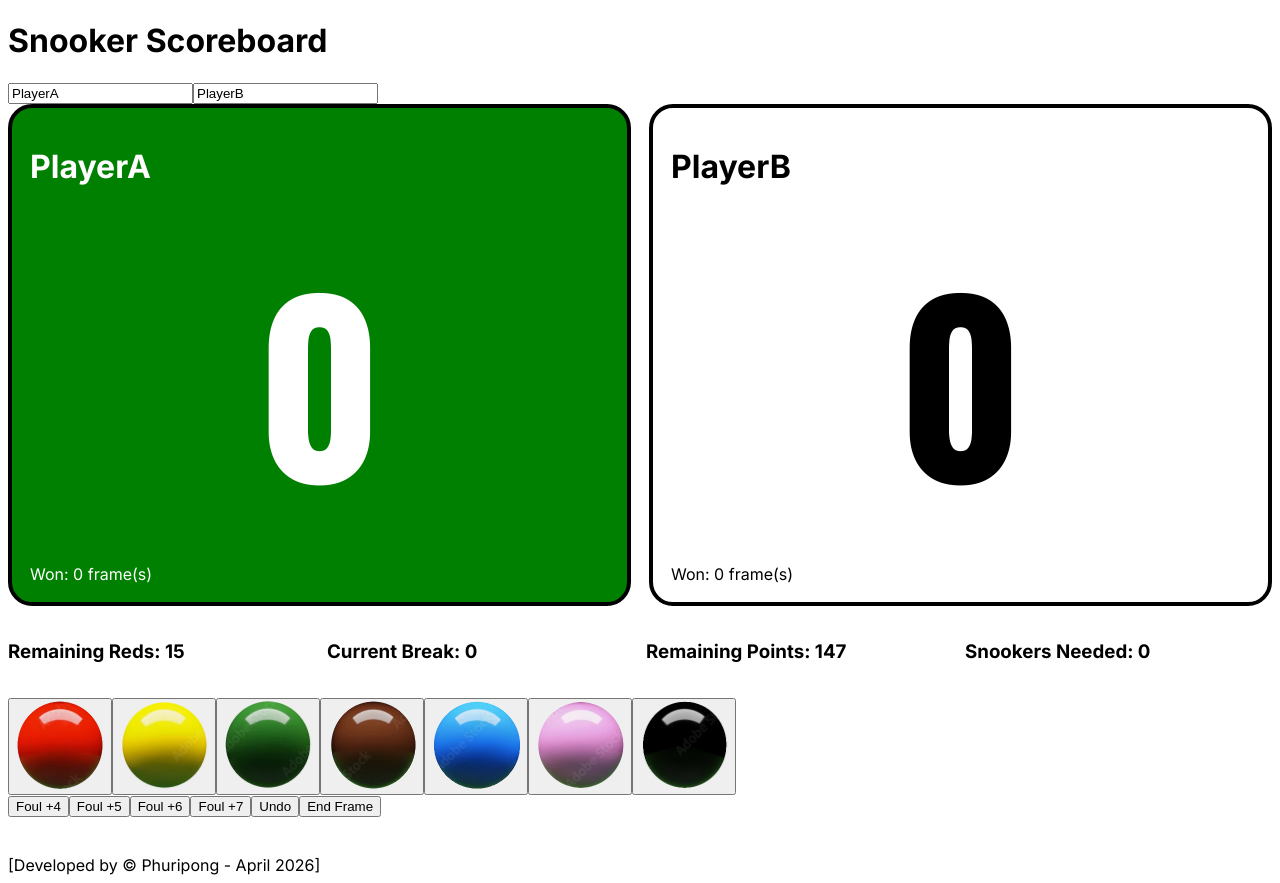
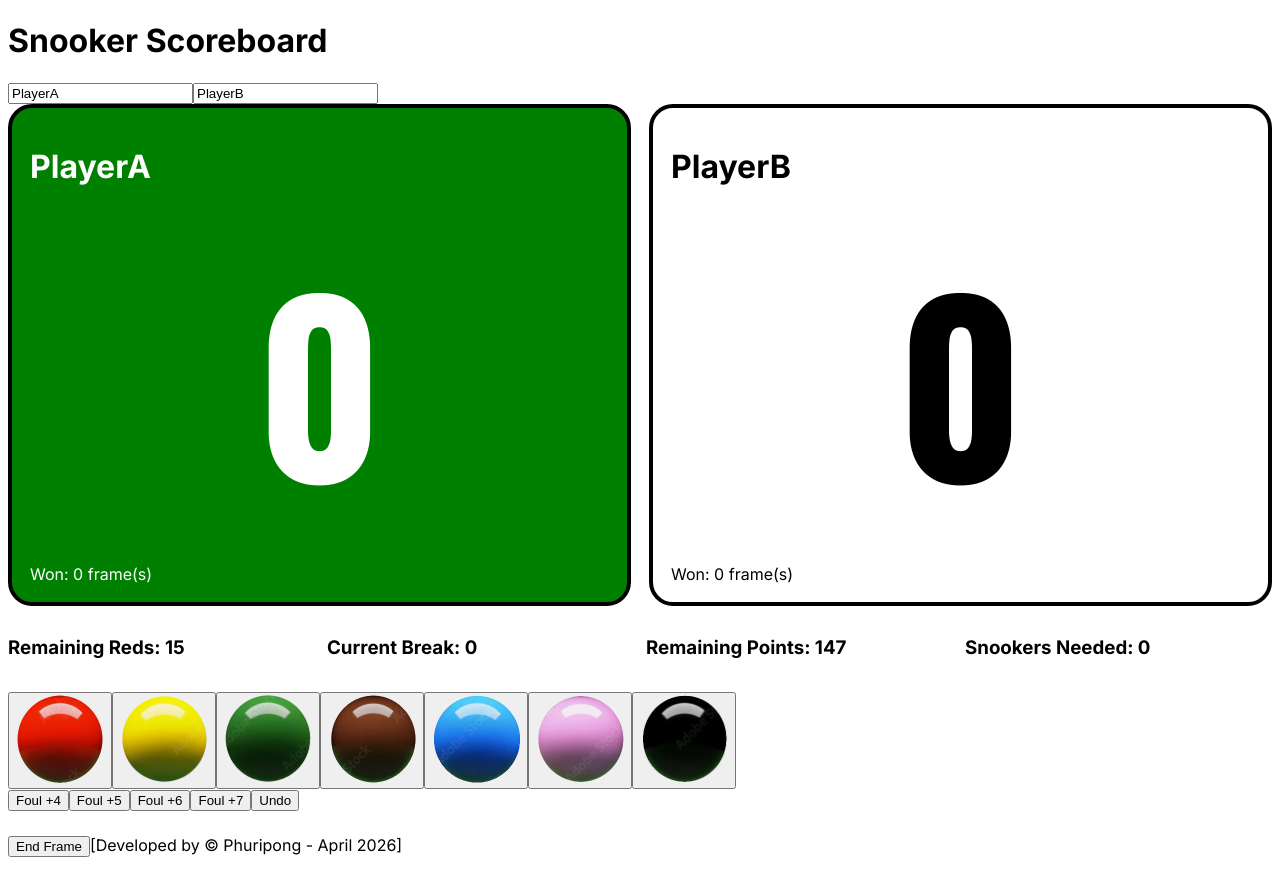
Before and after one commit to phuriponga/SnookerScoreBoard, a Next.js app: page / in a window 1280 px wide. Built offline with nearby package versions, Linux system fonts and the light colour scheme.

Commit message:
Update SnookerScoreboardApp.tsx

```diff
--- a/components/SnookerScoreboardApp.tsx
+++ b/components/SnookerScoreboardApp.tsx
@@ -204,7 +204,7 @@ export default function SnookerScoreboardApp() {
             ))}
           </CardContent>
         </Card>
-        <div style={{ height: "16px" }} />
+        <div style={{ height: "12px" }} />
         <Card className="rounded-3xl shadow">
           <CardContent style={{
               display: "grid",
@@ -217,7 +217,7 @@ export default function SnookerScoreboardApp() {
             <h3>Snookers Needed: {snookersRequired}</h3>
           </CardContent>
         </Card>
-        <div style={{ height: "16px" }} />
+        <div style={{ height: "14px" }} />
         <div className="grid grid-cols-4 gap-4">
           <Button className="h-24 text-xl rounded-2xl flex flex-col gap-2" onClick={potRed}>
             <Image src={BALL_IMAGES.red} alt="Red ball" width={88} height={88} />
@@ -233,8 +233,8 @@ export default function SnookerScoreboardApp() {
           <Button className="h-88 w-full text-3xl font-bold rounded-5xl" onClick={() => foul(6)}>Foul +6</Button>
           <Button className="h-88 w-full text-3xl font-bold rounded-5xl" onClick={() => foul(7)}>Foul +7</Button>
           <Button className="h-88 w-full text-3xl font-bold rounded-5xl" onClick={undo}>Undo</Button>
+          <div style={{ height: "24px" }} />
           <Button className="h-88 w-full text-3xl font-bold rounded-5xl" onClick={endFrame}>End Frame</Button>
-          <div style={{ height: "38px" }} />
           <span className="text-xl items-center justify-center">[Developed by &copy; Phuripong - April 2026]</span>
         </div>
 
```
